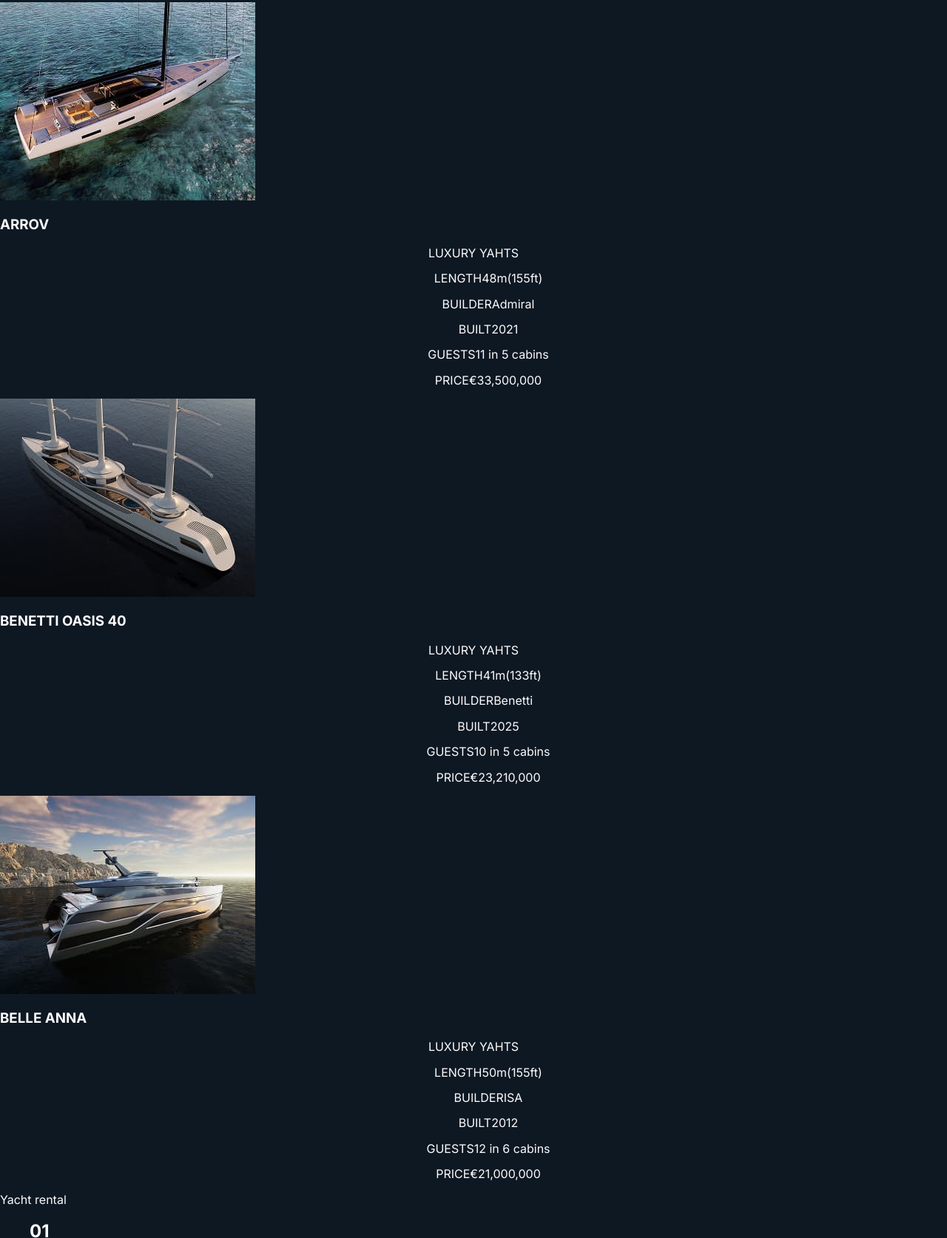
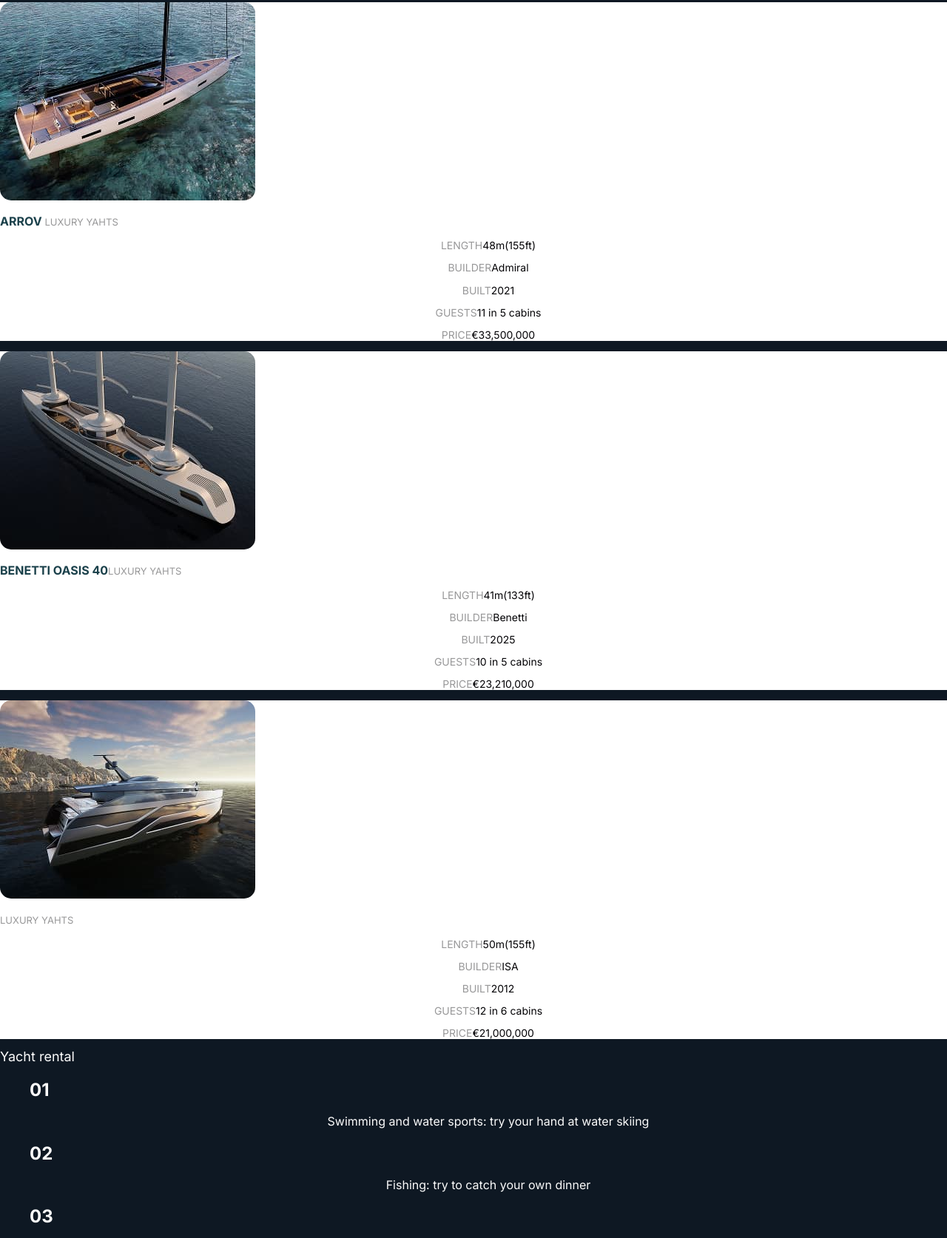
Before and after one commit to tskitsune/blended_1_html-css, a website built with Vite: page src/index.html in a window 1280 px wide. Shown: the part 299-1973 px from the top of the page at 74% size. Built offline with nearby package versions, Linux system fonts and the light colour scheme.

Commit message:
add css to catalog

```diff
--- a/src/css/catalog.css
+++ b/src/css/catalog.css
@@ -1 +1,48 @@
-/* Сюди додавай стилі частинки Catalog */
+.catalog-heder{
+    font-family: "Inter", sans-serif;
+    font-weight: medium;
+    font-size: 48;
+    color: #FBFBFB;
+}
+
+.yahts-names{
+    font-family: "Inter", sans-serif;
+    font-weight: medium;
+    font-size: 16px;
+    color: #1B414B;
+}
+.luxury-yacht{
+    font-family: "Inter", sans-serif;
+        font-weight:normal;
+        font-size: 13px;
+        color: #989899;
+}
+.yachts-details{
+    font-family: "Inter", sans-serif;
+        font-weight: normal;
+        font-size: 14px;
+        color: #989899;
+}
+
+.yachts-details-value{
+    font-family: "Inter", sans-serif;
+        font-weight: medium;
+        font-size: 14px;
+        color: #040306;
+}
+.yacht-image{
+    width: 345px;
+    height: 268px;
+    border-radius: 15px;
+}
+
+.yachts-description{
+background-color: #ffffff;
+}
+
+.hacht-rental-link{
+    color: #fbfbfb;
+    font-size: 18px;
+    font-weight: medium;
+
+}
--- a/src/partials/catalog.html
+++ b/src/partials/catalog.html
@@ -1,74 +1,91 @@
 <section class="catalog" id="catalog">
-  <h2>Choose your dream yacht and sail away into the sunset</h2>
+  <h2 class="catalog-heder">
+    Choose your dream yacht and sail away into the sunset
+  </h2>
   <div>
-    <img src="/src/img/catalog/yaht-1.jpg" alt="Luxury yacht Arrow" />
-    <h3>ARROV</h3>
-    <p>LUXURY YAHTS</p>
-    <ul>
+    <div class="yachts-description">
+      <img
+        class="yacht-image"
+        src="/img/catalog/yaht-1.jpg"
+        alt="Luxury yacht Arrow"
+      />
+      <h3 class="yahts-names">
+        ARROV <span class="luxury-yacht">LUXURY YAHTS</span>
+      </h3>
+      <ul class="yachts-details">
         <li>
-        <p>LENGTH<span>48m(155ft)</span></p>
+          <p>LENGTH<span class="yachts-details-value">48m(155ft)</span></p>
         </li>
         <li>
-        <p>BUILDER<span>Admiral</span></p>
+          <p>BUILDER<span class="yachts-details-value">Admiral</span></p>
         </li>
         <li>
-        <p>BUILT<span>2021</span></p>
+          <p>BUILT<span class="yachts-details-value">2021</span></p>
         </li>
         <li>
-        <p>GUESTS<span>11 in 5 cabins</span></p>
+          <p>GUESTS<span class="yachts-details-value">11 in 5 cabins</span></p>
         </li>
         <li>
-        <p>PRICE<span>€33,500,000</span></p>
+          <p>PRICE<span class="yachts-details-value">€33,500,000</span></p>
         </li>
       </ul>
     </div>
-  <div>
-    <img src="\src\img\catalog\yaht-2.jpg" alt="BENETTI OASIS 40" />
-    <h3>BENETTI OASIS 40</h3>
-    <p>LUXURY YAHTS</p>
-    <ul>
+    <div class="yachts-description">
+      <img
+        class="yacht-image"
+        src="\img\catalog\yaht-2.jpg"
+        alt="BENETTI OASIS 40"
+      />
+      <h3 class="yahts-names">
+        BENETTI OASIS 40<span class="luxury-yacht">LUXURY YAHTS</span>
+      </h3>
+      <ul class="yachts-details">
         <li>
-        <p>LENGTH<span>41m(133ft)</span></p>
+          <p>LENGTH<span class="yachts-details-value">41m(133ft)</span></p>
         </li>
         <li>
-        <p>BUILDER<span>Benetti</span></p>
+          <p>BUILDER<span class="yachts-details-value">Benetti</span></p>
         </li>
         <li>
-        <p>BUILT<span>2025</span></p>
+          <p>BUILT<span class="yachts-details-value">2025</span></p>
         </li>
         <li>
-        <p>GUESTS<span>10 in 5 cabins</span></p>
+          <p>GUESTS<span class="yachts-details-value">10 in 5 cabins</span></p>
         </li>
         <li>
-        <p>PRICE<span>€23,210,000</span></p>
+          <p>PRICE<span class="yachts-details-value">€23,210,000</span></p>
         </li>
       </ul>
     </div>
-  <div>
+    <div class="yachts-description">
       <img
-      src="\src\img\catalog\yaht-3.jpg"
+        class="yacht-image"
+        src="\img\catalog\yaht-3.jpg"
         alt="BELLE ANNA
 LUXURY YAHTS"
       />
-    <h3>BELLE ANNA</h3>
-    <p>LUXURY YAHTS</p>
-    <ul>
+      <h3 class="yahts-names">
+        <span class="luxury-yacht">LUXURY YAHTS</span>
+      </h3>
+      <ul class="yachts-details">
         <li>
-        <p>LENGTH<span>50m(155ft)</span></p>
+          <p>LENGTH<span class="yachts-details-value">50m(155ft)</span></p>
         </li>
         <li>
-        <p>BUILDER<span>ISA</span></p>
+          <p>BUILDER<span class="yachts-details-value">ISA</span></p>
         </li>
         <li>
-        <p>BUILT<span>2012</span></p>
+          <p>BUILT<span class="yachts-details-value">2012</span></p>
         </li>
         <li>
-        <p>GUESTS<span>12 in 6 cabins</span></p>
+          <p>GUESTS<span class="yachts-details-value">12 in 6 cabins</span></p>
         </li>
         <li>
-        <p>PRICE<span>€21,000,000</span></p>
+          <p>PRICE<span class="yachts-details-value">€21,000,000</span></p>
         </li>
       </ul>
     </div>
-  <a href="">Yacht rental</a>
+  </div>
+
+  <a class="hacht-rental-link" href="">Yacht rental</a>
 </section>
```
Also changed, not shown: 1 other file. Lines whose indentation alone changed are shown as unchanged.
